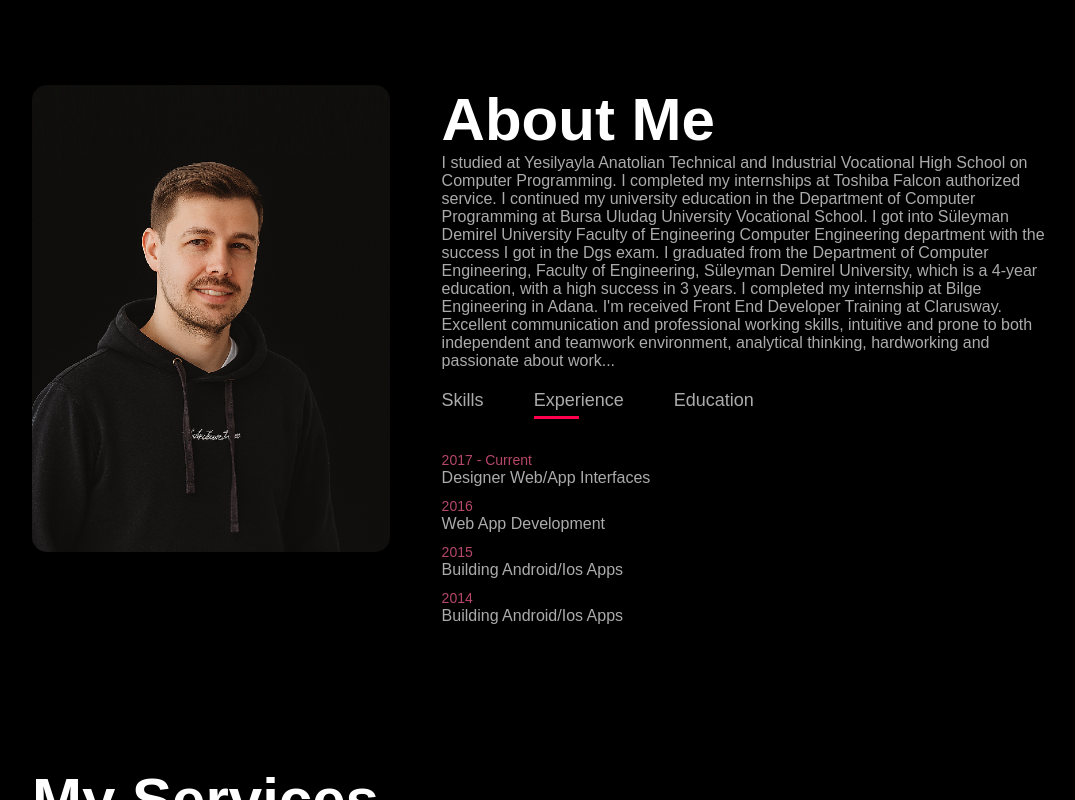
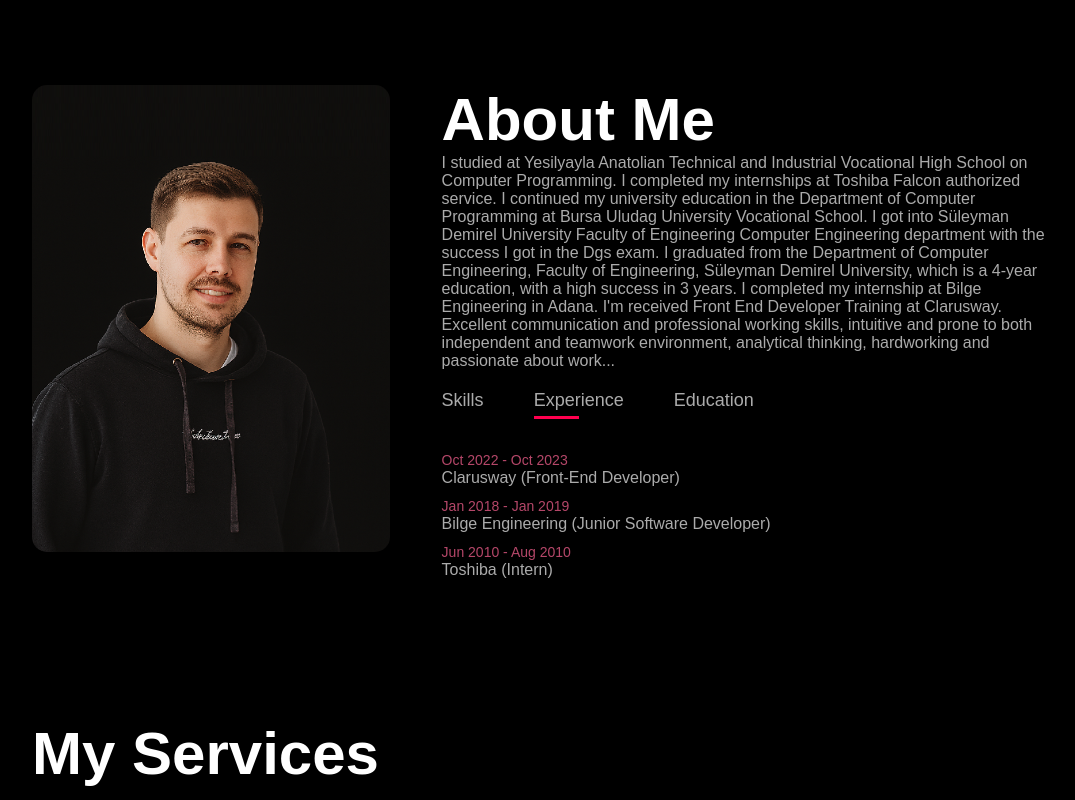
Before and after one commit to caliskanadem/portfolio-project, a plain HTML site: page index.html in a window 1280 px wide. Both pictures are taken after a click on the element "Experience". Shown: the part 805-1605 px from the top of the page, without its empty margins (96-1171 px from the left). Drawn offline with Linux system fonts and the light colour scheme.

Commit message:
Experience & Education Updated

```diff
--- a/index.html
+++ b/index.html
@@ -90,20 +90,31 @@
             <div class="tab-contents" id="experience">
               <ul>
                 <li>
-                  <span>2017 - Current</span><br />Designer Web/App Interfaces
+                  <span>Oct 2022 - Oct 2023</span><br />Clarusway (Front-End
+                  Developer)
                 </li>
-                <li><span>2016</span><br />Web App Development</li>
-                <li><span>2015</span><br />Building Android/Ios Apps</li>
-                <li><span>2014</span><br />Building Android/Ios Apps</li>
+                <li>
+                  <span>Jan 2018 - Jan 2019</span><br />Bilge Engineering
+                  (Junior Software Developer)
+                </li>
+                <li><span>Jun 2010 - Aug 2010 </span><br />Toshiba (Intern)</li>
               </ul>
             </div>
 
             <div class="tab-contents" id="education">
               <ul>
-                <li><span>2013</span><br />Designer Web/App Interfaces</li>
-                <li><span>2012</span><br />Web App Development</li>
-                <li><span>2011</span><br />Building Android/Ios Apps</li>
-                <li><span>2010</span><br />Building Android/Ios Apps</li>
+                <li>
+                  <span>2015 - 2018 (Licence)</span><br />Suleyman Demiral
+                  University- Computer Engineering
+                </li>
+                <li>
+                  <span>2011 - 2013 (Pre-Licence)</span><br />Uludag University
+                  - Computer Programming
+                </li>
+                <li>
+                  <span>2007 - 2011 (Highschool)</span><br />Yildirim Yesilyayla
+                  Anatolian Highschool - Computer Programming
+                </li>
               </ul>
             </div>
           </div>
```
